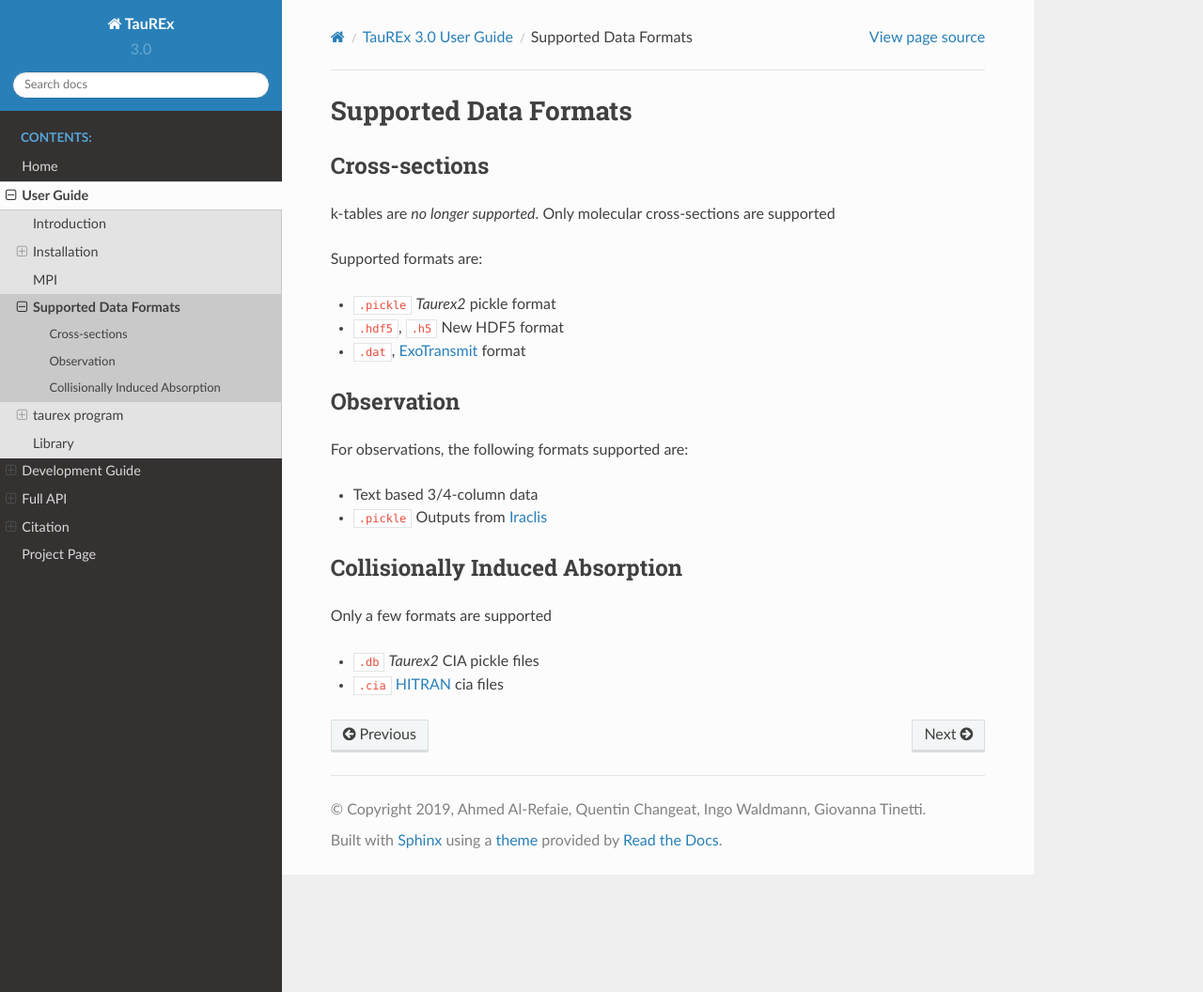
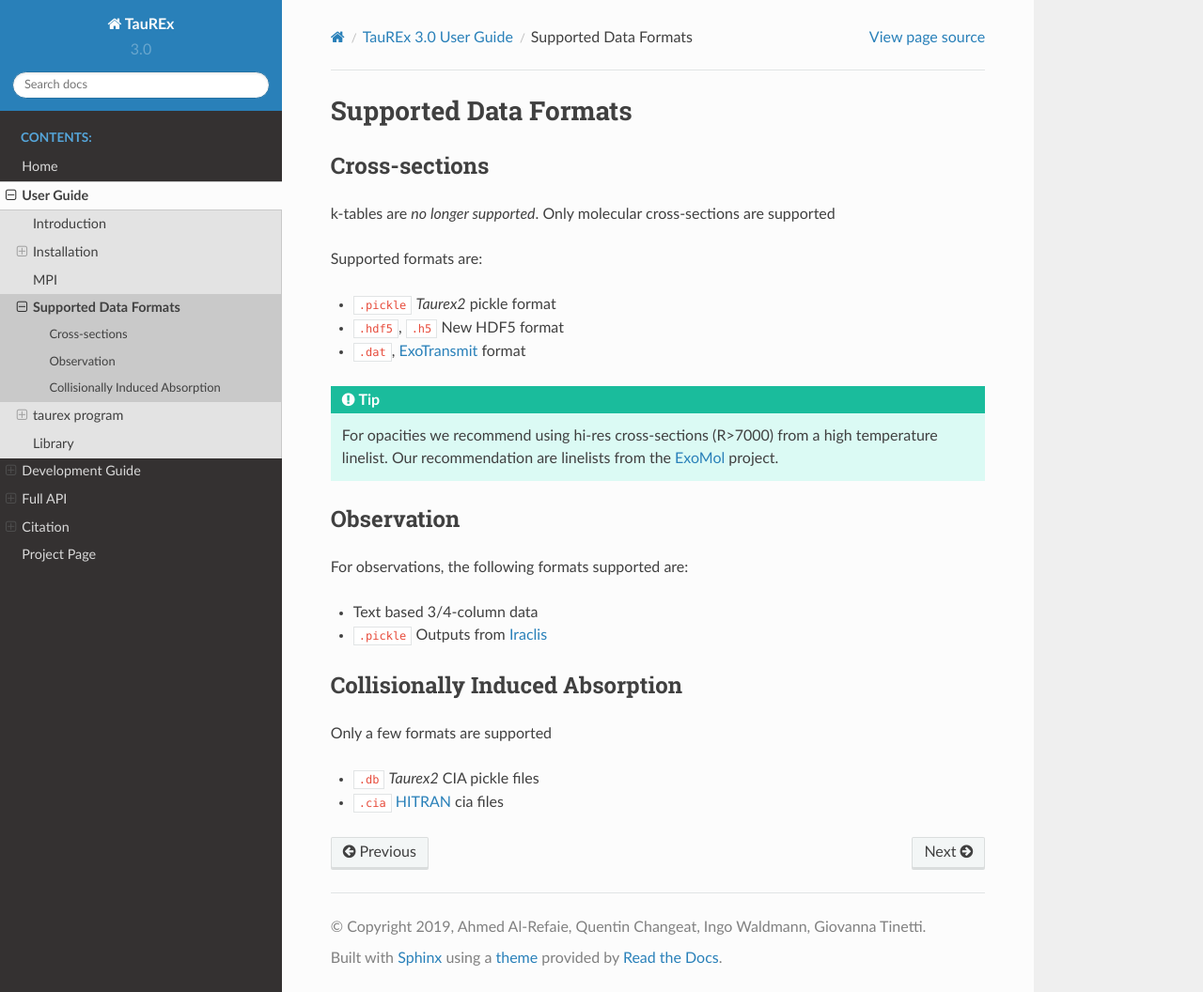
Before and after one commit to ucl-exoplanets/TauREx3_public, a Sphinx documentation site: the page built from doc/source/user/support_data_formats.rst, in a window 1280 px wide and 1056 px high. Shown: the whole window at 94% size. Built offline with Sphinx 7.4.7 and the Read the Docs theme 2.0.0, drawn with Linux system fonts in a browser that asks for light colours; pages that are not in the unit, such as notebooks, are missing from menus.

Commit message:
Included Exomol tip

```diff
--- a/doc/source/user/support_data_formats.rst
+++ b/doc/source/user/support_data_formats.rst
@@ -16,6 +16,12 @@
 - ``.pickle`` *Taurex2* pickle format
 - ``.hdf5``, ``.h5`` New HDF5 format
 - ``.dat``,  ExoTransmit_ format
+
+.. tip::
+
+    For opacities we recommend using hi-res cross-sections (R>7000)
+    from a high temperature linelist. Our recommendation are
+    linelists from the ExoMol_ project.
 
 Observation
 ~~~~~~~~~~~
@@ -40,3 +46,5 @@
 .. _ExoTransmit: https://github.com/elizakempton/Exo_Transmit/tree/master/Opac
 
 .. _Iraclis: https://github.com/ucl-exoplanets/Iraclis
+
+.. _ExoMol: http://www.exomol.com
```
